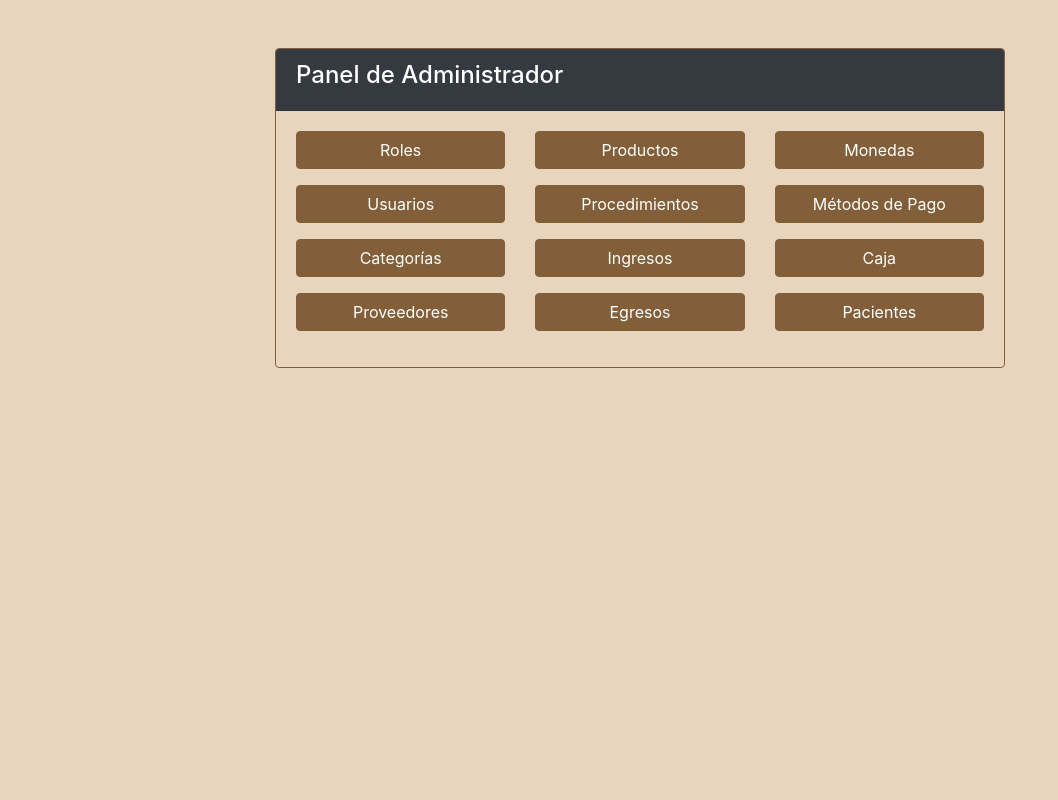
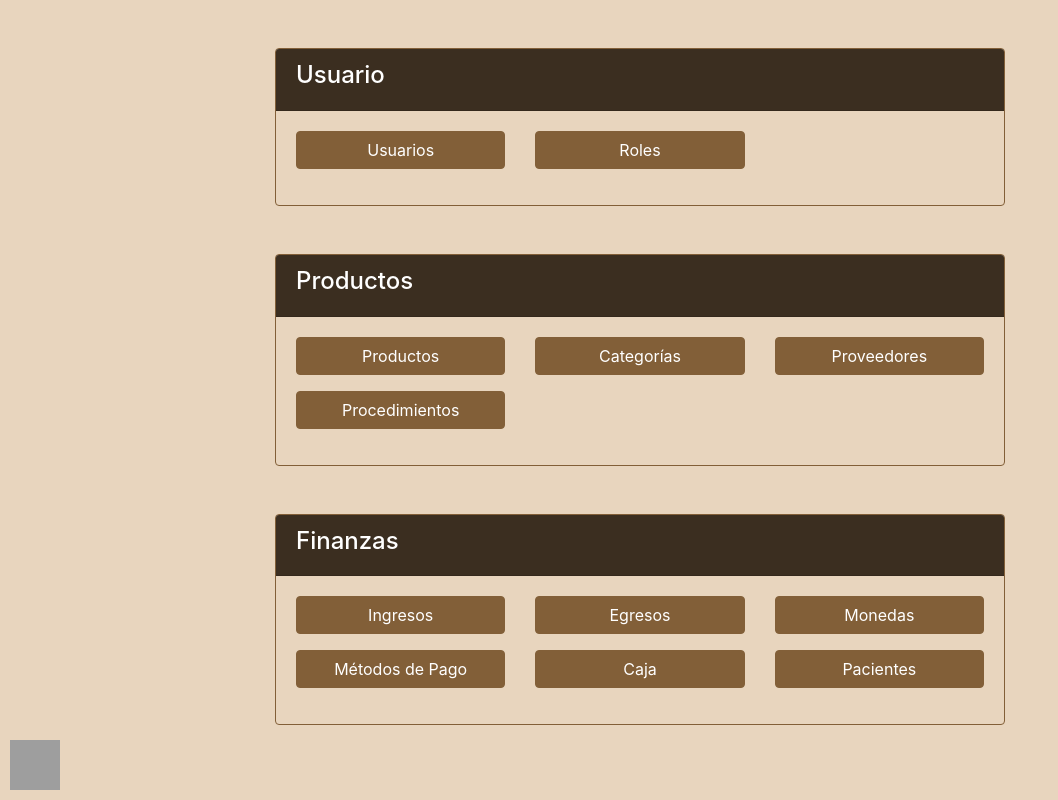
Before and after one commit to pipesama500/ConsultorioMedicoEstetico, a Flask app: page /adminInicio in a window 1280 px wide. Shown: the whole page, without its empty margins (0-1058 px from the left). Run offline with Flask 3, Linux system fonts and the light colour scheme; some libraries are stand-ins or nearby versions; grey boxes are pictures that could not be loaded.

Commit message:
Add files via upload

```diff
--- a/MedSystem/src/templates/adminInicio.html
+++ b/MedSystem/src/templates/adminInicio.html
@@ -13,7 +13,7 @@
             border: 1px solid #825F38;
         }
         .card-header {
-            background-color: #825F38;
+            background-color: #3B2E20;
             color: #FFFFFF;
         }
         .btn-primary {
@@ -32,6 +32,16 @@
             background-color: #A02420;
             border-color: #A02420;
         }
+        .image-link {
+            position: fixed;
+            bottom: 0;
+            left: 0;
+            margin: 10px;
+        }
+        .image-link img {
+            width: 50px; /* Ajusta el tamaño de la imagen según tus necesidades */
+            height: 50px; /* Ajusta el tamaño de la imagen según tus necesidades */
+        }
     </style>
 </head>
 <body>
@@ -39,27 +49,67 @@
         <div class="row justify-content-center mt-5">
             <div class="col-md-8">
                 <div class="card">
-                    <div class="card-header bg-dark text-white">
-                        <h4>Panel de Administrador</h4>
+                    <div class="card-header">
+                        <h4>Usuario</h4>
                     </div>
                     <div class="card-body">
                         <div class="row">
                             <div class="col-md-4">
+                                <a href="{{ url_for('usuarios') }}" class="btn btn-primary btn-block mb-3">Usuarios</a>
+                            </div>
+                            <div class="col-md-4">
                                 <a href="{{ url_for('roles') }}" class="btn btn-primary btn-block mb-3">Roles</a>
-                                <a href="{{ url_for('usuarios') }}" class="btn btn-primary btn-block mb-3">Usuarios</a>
-                                <a href="{{ url_for('categorias') }}" class="btn btn-primary btn-block mb-3">Categorías</a>
-                                <a href="{{ url_for('proveedores') }}" class="btn btn-primary btn-block mb-3">Proveedores</a>
                             </div>
+                        </div>
+                    </div>
+                </div>
+            </div>
+        </div>
+    </div>
+    <div class="container">
+        <div class="row justify-content-center mt-5">
+            <div class="col-md-8">
+                <div class="card">
+                    <div class="card-header">
+                        <h4>Productos</h4>
+                    </div>
+                    <div class="card-body">
+                        <div class="row">
                             <div class="col-md-4">
                                 <a href="{{ url_for('productos') }}" class="btn btn-primary btn-block mb-3">Productos</a>
                                 <a href="{{ url_for('procedimientos') }}" class="btn btn-primary btn-block mb-3">Procedimientos</a>
+                            </div>
+                            <div class="col-md-4">
+                                <a href="{{ url_for('categorias') }}" class="btn btn-primary btn-block mb-3">Categorías</a>
+                            </div>
+                            <div class="col-md-4">
+                                <a href="{{ url_for('proveedores') }}" class="btn btn-primary btn-block mb-3">Proveedores</a>
+                            </div>
+                        </div>
+                    </div>
+                </div>
+            </div>
+        </div>
+    </div>
+    <div class="container">
+        <div class="row justify-content-center mt-5">
+            <div class="col-md-8">
+                <div class="card">
+                    <div class="card-header">
+                        <h4>Finanzas</h4>
+                    </div>
+                    <div class="card-body">
+                        <div class="row">
+                            <div class="col-md-4">
                                 <a href="{{ url_for('ingresos') }}" class="btn btn-primary btn-block mb-3">Ingresos</a>
+                                <a href="{{ url_for('metodoPago') }}" class="btn btn-primary btn-block mb-3">Métodos de Pago</a>
+                            </div>
+                            <div class="col-md-4">
                                 <a href="{{ url_for('egresos') }}" class="btn btn-primary btn-block mb-3">Egresos</a>
+                                <a href="{{ url_for('caja') }}" class="btn btn-primary btn-block mb-3">Caja</a>
                             </div>
                             <div class="col-md-4">
                                 <a href="{{ url_for('monedas') }}" class="btn btn-primary btn-block mb-3">Monedas</a>
-                                <a href="{{ url_for('metodoPago') }}" class="btn btn-primary btn-block mb-3">Métodos de Pago</a>
-                                <a href="{{ url_for('caja') }}" class="btn btn-primary btn-block mb-3">Caja</a>
                                 <a href="{{ url_for('listar_pacientes') }}" class="btn btn-primary btn-block mb-3">Pacientes</a>
                             </div>
                         </div>
@@ -68,6 +118,14 @@
             </div>
         </div>
     </div>
+
+    <!-- Imagen con enlace a login.html -->
+    <div class="image-link">
+        <a href="{{ url_for('login') }}">
+            <img src="https://media.discordapp.net/attachments/1166577354815049758/1244161316617453588/Imagen_de_WhatsApp_2024-05-24_a_las_19.36.54_db9cd9eb_1.png?ex=66541b05&is=6652c985&hm=fb85989dc4d308992a58a18d5ae01b71e5a249724a98c323a4025af33cf3303e&=&format=webp&quality=lossless&width=630&height=630" alt="Login">
+        </a>
+    </div>
+
     <script src="https://code.jquery.com/jquery-3.5.1.slim.min.js"></script>
     <script src="https://cdn.jsdelivr.net/npm/popper.js@1.16.1/dist/umd/popper.min.js"></script>
     <script src="https://stackpath.bootstrapcdn.com/bootstrap/4.5.2/js/bootstrap.min.js"></script>
--- a/MedSystem/src/templates/caja.html
+++ b/MedSystem/src/templates/caja.html
@@ -136,9 +136,10 @@
                 </table>
             </div>
             <div class="card-footer text-muted">
-                <a href="/adminInicio.html" class="btn btn-primary">Ir a Inicio</a>
                 <a href="{{ url_for('ingresos') }}" class="btn btn-primary">Ir a Ingresos</a>
                 <a href="{{ url_for('egresos') }}" class="btn btn-primary">Ir a Egresos</a>
+                <div class="mt-3"></div>
+                <a href="/adminInicio.html" class="btn btn-primary">Volver a Inicio</a>
             </div>
         </div>
     </div>
--- a/MedSystem/src/templates/metodoPago.html
+++ b/MedSystem/src/templates/metodoPago.html
@@ -116,7 +116,7 @@
                 </table>
             </div>
             <div class="card-footer text-muted">
-                <a href="/adminInicio.html" class="btn btn-primary">Ir a Inicio</a>
+                <a href="/adminInicio.html" class="btn btn-primary">Volver a Inicio</a>
             </div>
         </div>
     </div>
--- a/MedSystem/src/templates/monedas.html
+++ b/MedSystem/src/templates/monedas.html
@@ -110,7 +110,7 @@
                 </table>
             </div>
             <div class="card-footer text-muted">
-                <a href="/adminInicio.html" class="btn btn-primary">Ir a Inicio</a>
+                <a href="/adminInicio.html" class="btn btn-primary">Volver a Inicio</a>
             </div>
         </div>
     </div>
--- a/MedSystem/src/templates/pacientes.html
+++ b/MedSystem/src/templates/pacientes.html
@@ -63,9 +63,11 @@
             <div class="card-header d-flex justify-content-between align-items-center">
                 <h2>Listado de Pacientes</h2>
                 <!-- Botón para abrir el modal de agregar pacientes -->
-                <button class="btn btn-primary" data-bs-toggle="modal" data-bs-target="#addModal">Agregar Paciente</button>
+
             </div>
             <div class="card-body">
+                <button class="btn btn-primary" data-bs-toggle="modal" data-bs-target="#addModal">Agregar Paciente</button>
+                <div class="mt-3"></div>
                 <table class="table table-bordered">
                     <thead>
                         <tr>
--- a/MedSystem/src/templates/procedimientos.html
+++ b/MedSystem/src/templates/procedimientos.html
@@ -64,6 +64,8 @@
                 <h2>Listado de Procedimientos</h2>
             </div>
             <div class="card-body">
+                <a href="#" class="btn btn-primary" data-bs-toggle="modal" data-bs-target="#addModal">Agregar Procedimiento</a>
+                <div class="mt-3"></div>
                 <table class="table table-bordered">
                     <thead>
                         <tr>
@@ -135,7 +137,6 @@
                 </table>
             </div>
             <div class="card-footer">
-                <a href="#" class="btn btn-primary" data-bs-toggle="modal" data-bs-target="#addModal">Agregar Procedimiento</a>
                 <a href="/adminInicio.html" class="btn btn-primary">Volver a Inicio</a>
             </div>
         </div>
```
Also changed, not shown: MedSystem/src/conexionBD.py (+7 -7 lines), MedSystem/src/templates/egresos.html (+5 -2 lines), MedSystem/src/templates/ingresoAdmin.html (+7 -5 lines).
